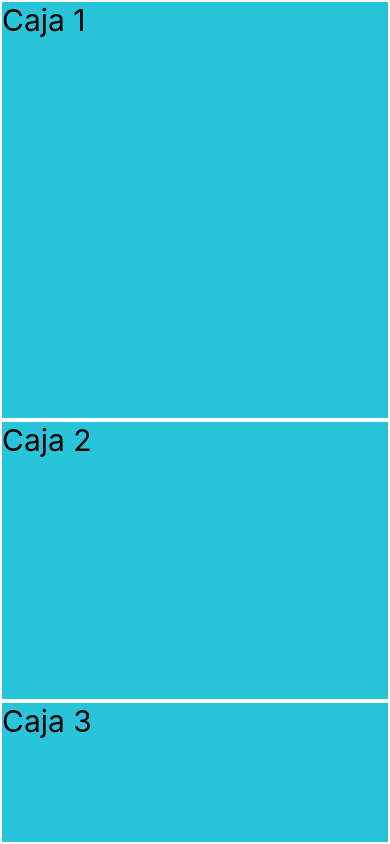
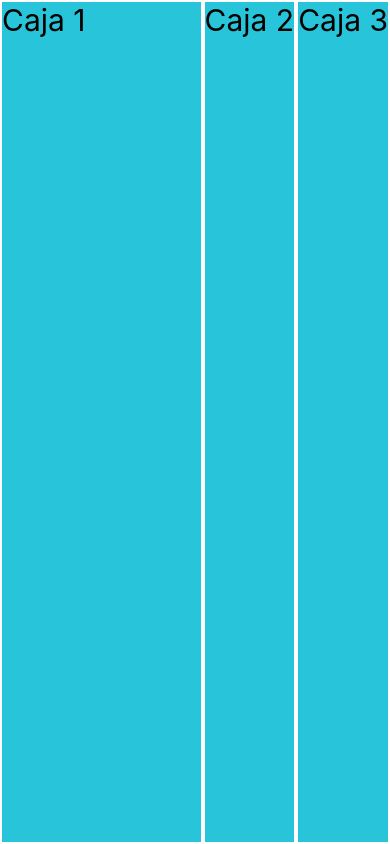
Before and after one commit to ObeLoke/primera-app-rn, a React Native app: screen / in a window 390 px wide. Built offline with nearby package versions, Linux system fonts and the light colour scheme.

Commit message:
flex direction

```diff
--- a/src/screens/FlexScreen.tsx
+++ b/src/screens/FlexScreen.tsx
@@ -16,22 +16,21 @@ export default FlexScreen
 const styles = StyleSheet.create({
     container: {
         flex: 1,
+        flexDirection: 'row',
         backgroundColor: '#28C4D9'
     },
     caja1: {
-        flex: 3, // 3 + 2 + 1 = 6
+        flex: 1,
         borderWidth: 2,
         borderColor: 'white',
         fontSize: 30,
     },
     caja2: {
-        flex: 2, // 3 + 2 + 1 = 6
         borderWidth: 2,
         borderColor: 'white',
         fontSize: 30,
     },
     caja3: {
-        flex: 1,
         borderWidth: 2,
         borderColor: 'white',
         fontSize: 30,
```
